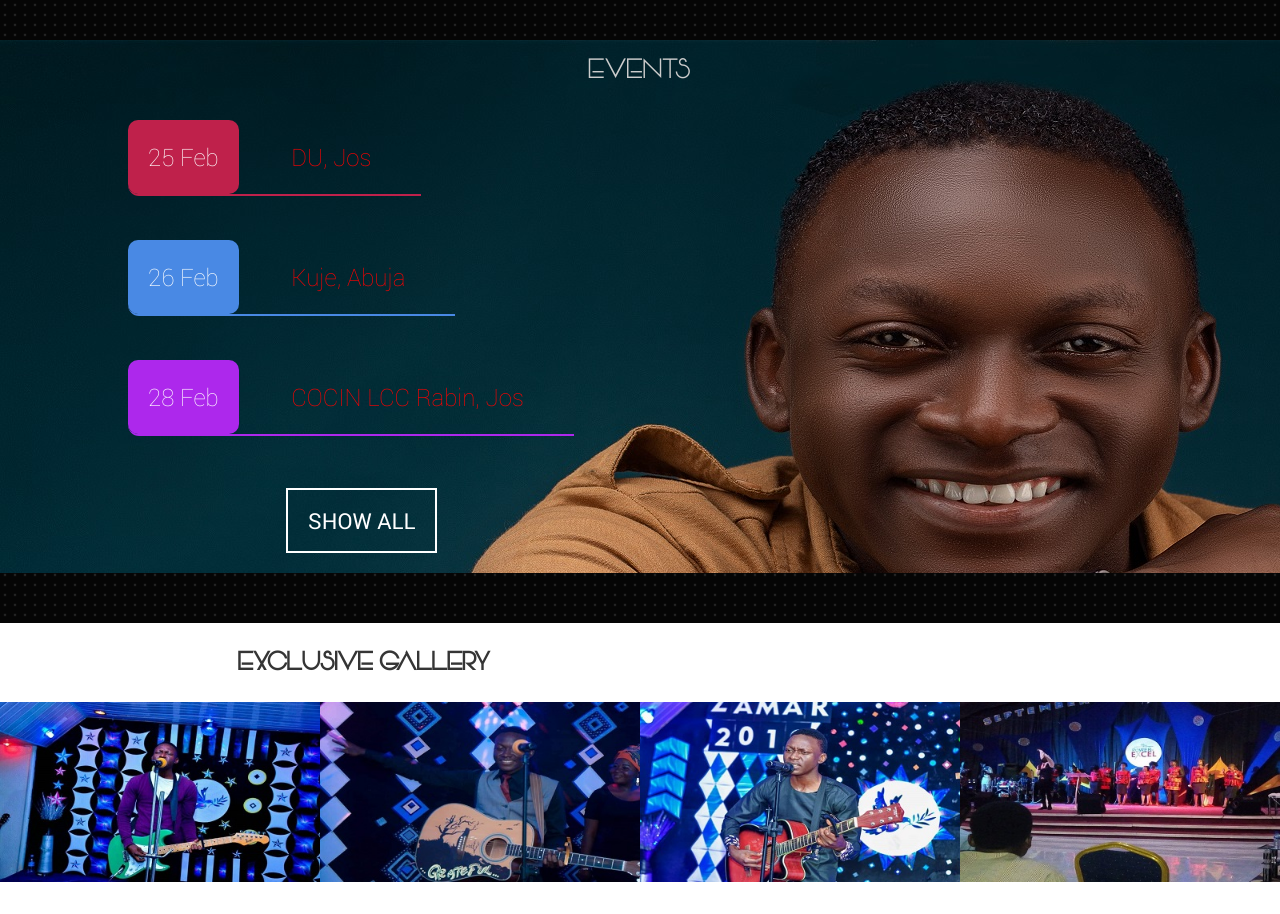
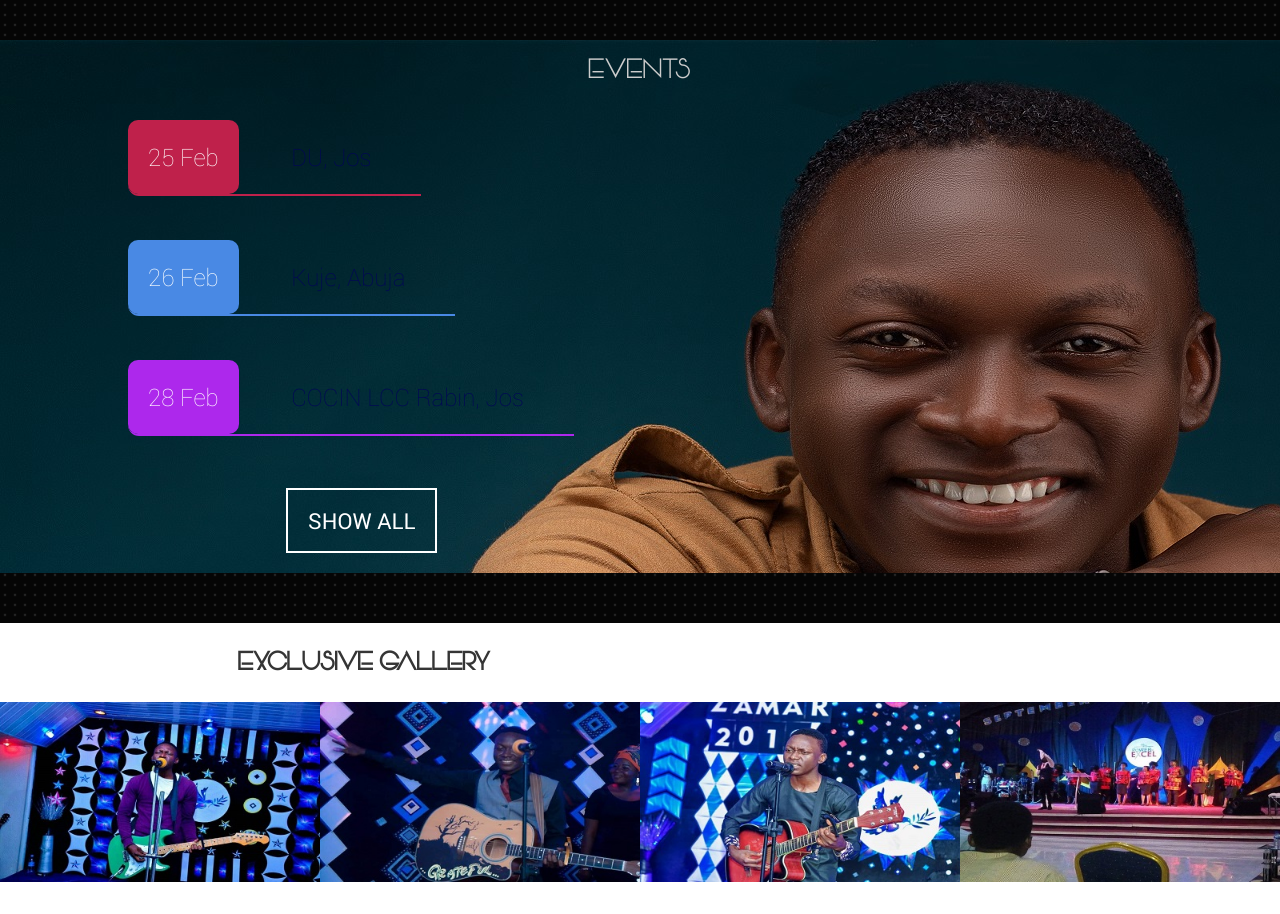
Before and after one commit to mafiyoung/pamstrings, a plain HTML site: page index.html in a window 1280 px wide. Shown: the part 1420-2334 px from the top of the page. Drawn offline with Linux system fonts and the light colour scheme; files whose address does not match are found by name.

Commit message:
Update style.css

```diff
--- a/css/style.css
+++ b/css/style.css
@@ -268,7 +268,7 @@
         .venue{
             display: inline-block;
             padding: 20px 50px 20px 50px;
-            color: red;
+            color: rgb(3, 5, 88);
             font-family: roboto;
             font-size: 2.4em;
             font-weight: 100;
```
